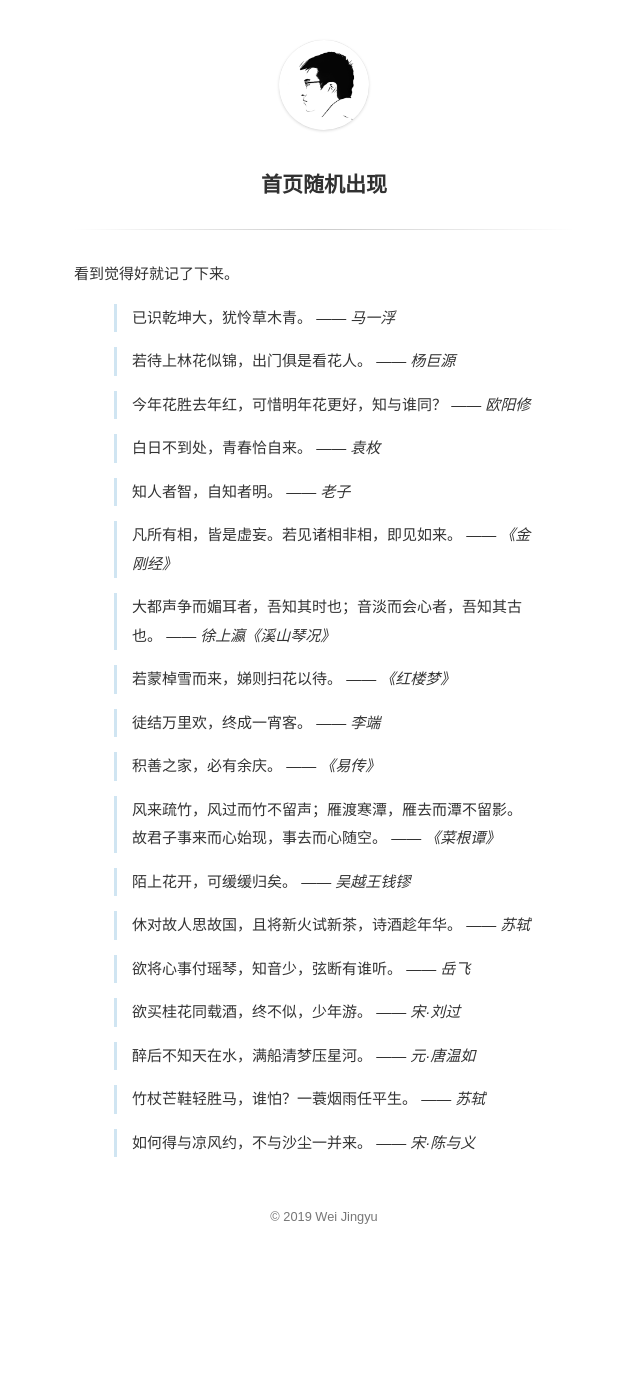
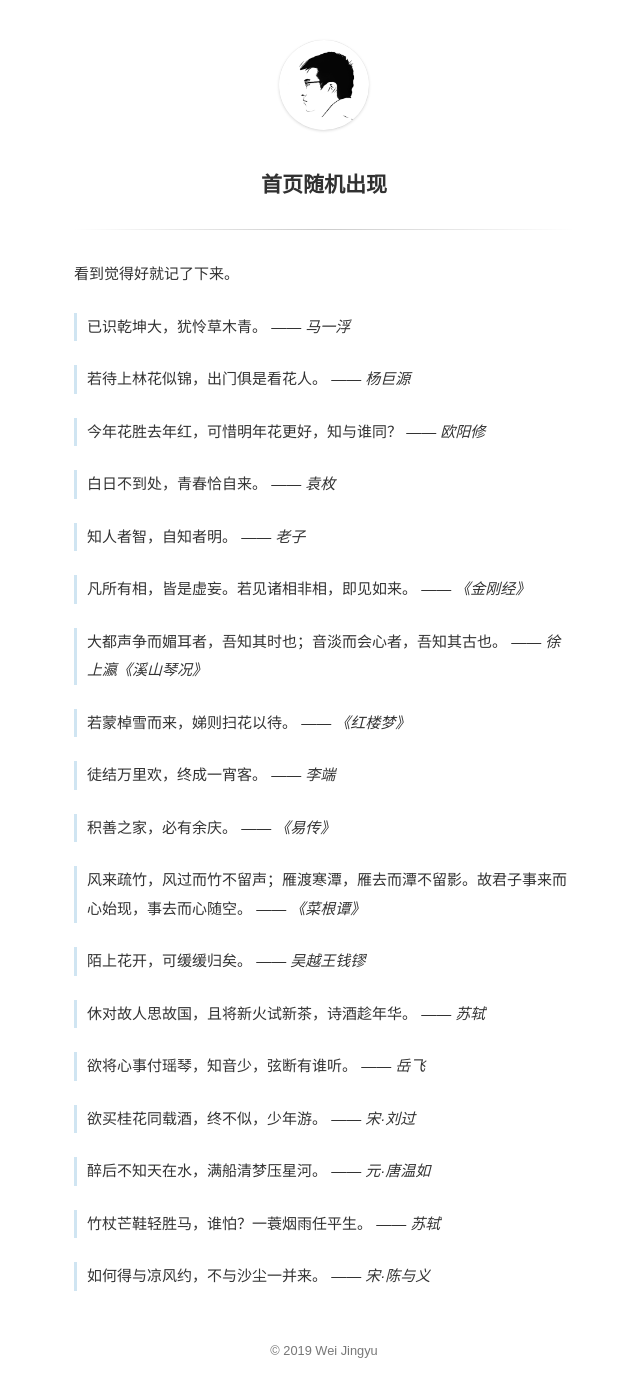
Before and after one commit to weijy/blog, a Jekyll site: the page built from quotes.md, in a window 1280 px wide. Shown: the whole page, without its empty margins (316-956 px from the left). Built offline with Jekyll 4.4.1, drawn with Linux system fonts in a browser that asks for light colours; comment, search, counter and statistics services are not loaded; before the commit the page ends 1262 px from its top, so only the background shows below that.

Commit message:
finally...

```diff
--- a/_sass/main.scss
+++ b/_sass/main.scss
@@ -83,7 +83,8 @@ mark {
 /* blockquote */
 
 blockquote {
-  padding: 0 0 0 15px;
+  margin: 1.5rem 0;
+  padding: 0 0 0 10px;
   font-style: normal;
   line-height: 1.8rem;
   border-left: 3px solid #D0E5F2;
```
